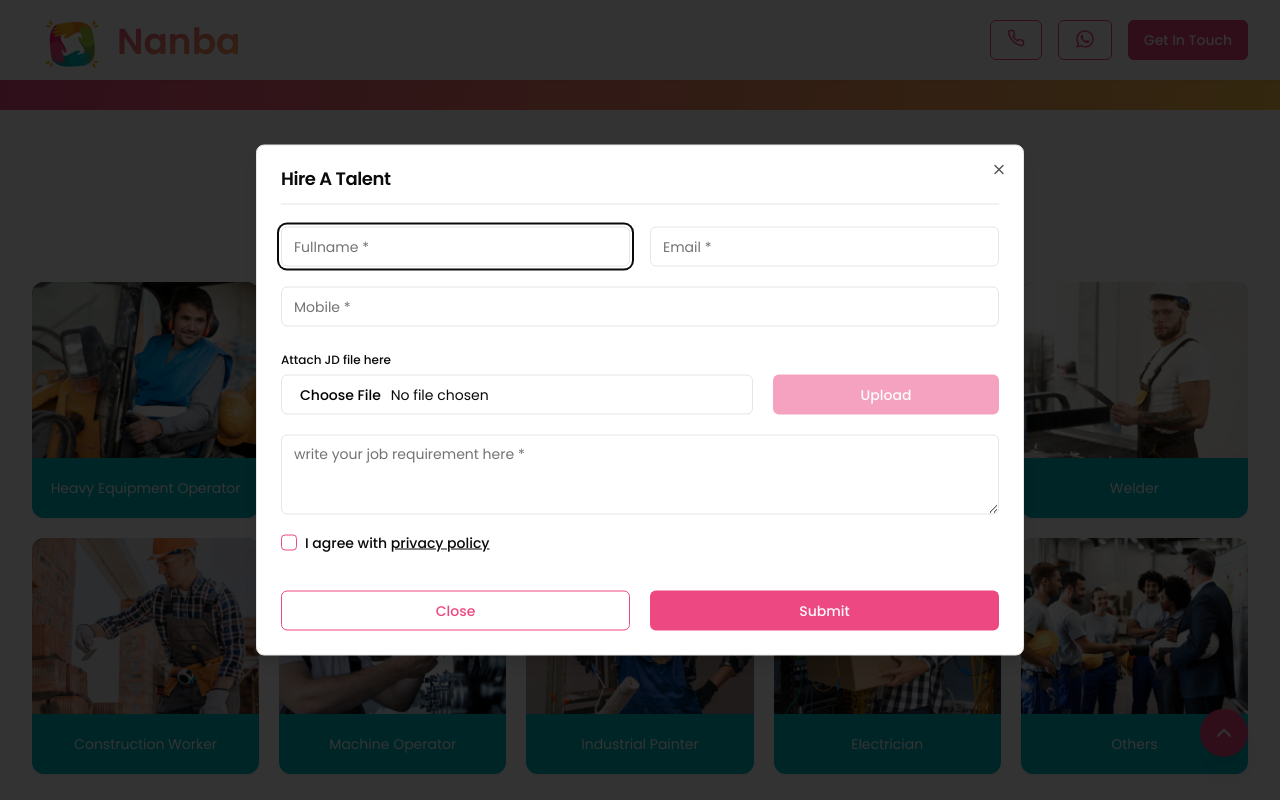
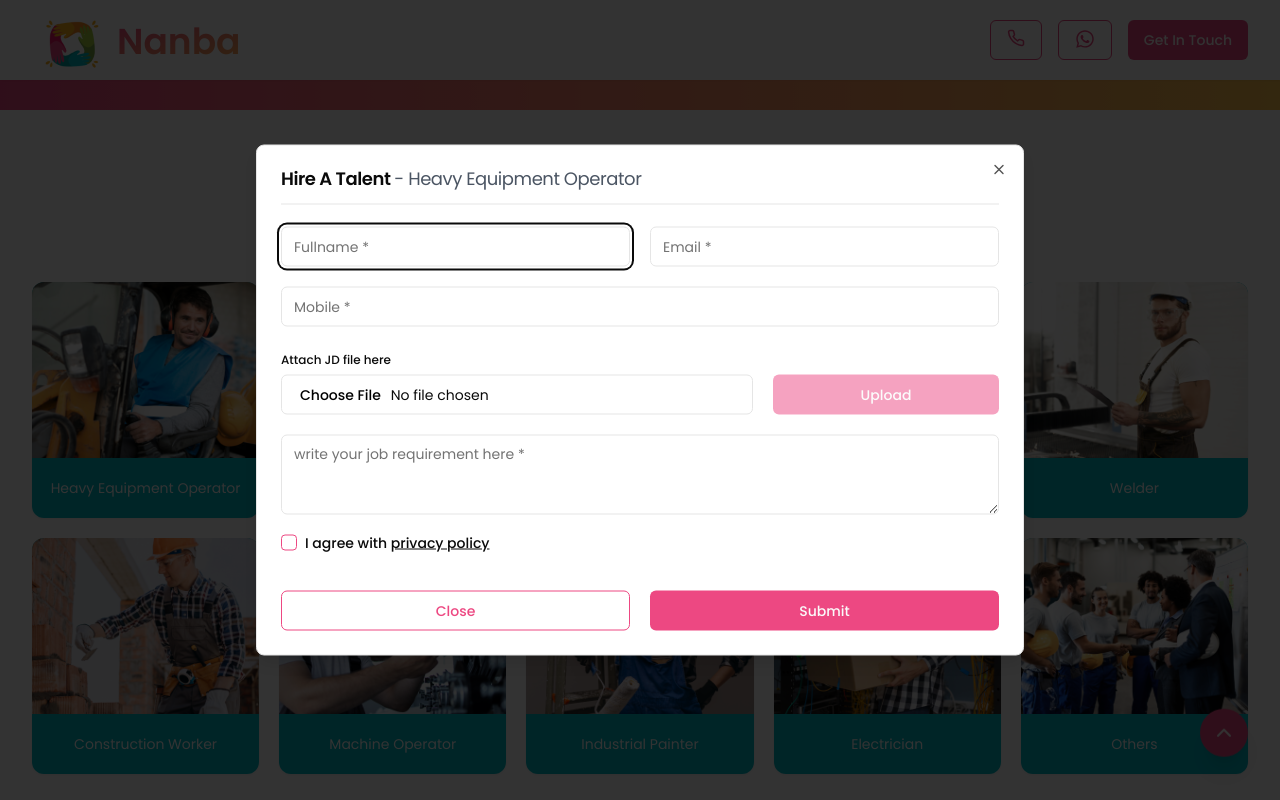
Before and after one commit to Digiconnekt/nanba, a React (Vite) app: page / in a window 1280 px wide. Both pictures are taken after a click on the element "Heavy Equipment Operator". Shown: the part 1561-2361 px from the top of the page. Built offline with nearby package versions, Linux system fonts and the light colour scheme.

Commit message:
show hire category in modal done

```diff
--- a/src/pages/Home/partials/FourBlocks.jsx
+++ b/src/pages/Home/partials/FourBlocks.jsx
@@ -2,6 +2,7 @@ import { motion } from "framer-motion";
 import { MoveRight } from "lucide-react";
 import HireTalentModal from "./modals/HireTalentModal";
 import { fadeInBottom } from "@/helpers/framerMotionHelper";
+import { useState } from "react";
 
 const FourBlocksData = [
   {
@@ -27,14 +28,7 @@ const FourBlocksData = [
 ];
 
 const FourBlocks = () => {
-  const hireTalentModalTrigger = (
-    <>
-      <p className="mt-3 text-secondary text-sm flex items-center hover:font-semibold transition-all ease-in-out">
-        Submit requirement
-        <MoveRight size={18} className="ms-2" />
-      </p>
-    </>
-  );
+  const [selectedCategory, setSelectedCategory] = useState("");
 
   return (
     <>
@@ -60,7 +54,18 @@ const FourBlocks = () => {
                 </h2>
                 <p className="text-md text-gray-500">{data.desc}</p>
               </div>
-              <HireTalentModal modalTrigger={hireTalentModalTrigger} />
+              <HireTalentModal
+                selectedCategory={selectedCategory}
+                modalTrigger={
+                  <p
+                    className="mt-3 text-secondary text-sm flex items-center hover:font-semibold transition-all ease-in-out"
+                    onClick={() => setSelectedCategory(data.title)}
+                  >
+                    Submit requirement
+                    <MoveRight size={18} className="ms-2" />
+                  </p>
+                }
+              />
             </motion.div>
           ))}
         </div>
--- a/src/pages/Home/partials/modals/HireTalentModal.jsx
+++ b/src/pages/Home/partials/modals/HireTalentModal.jsx
@@ -96,7 +96,10 @@ const HireTalentModal = ({ modalTrigger, triggerClass, selectedCategory }) => {
         <DialogContent className="max-w-3xl">
           <DialogHeader>
             <DialogTitle className="border-b pb-4 mb-4">
-              Hire A Talent
+              Hire A Talent{" "}
+              <span className="text-gray-600 font-normal">
+                {selectedCategory && `- ${selectedCategory}`}
+              </span>
             </DialogTitle>
             <form
               className="grid grid-cols-12 gap-5 items-end"
```
